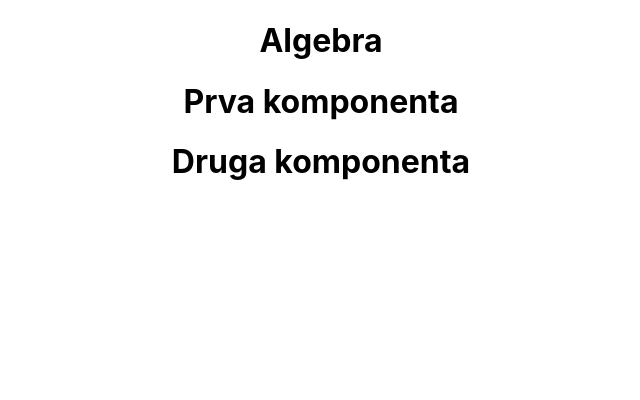
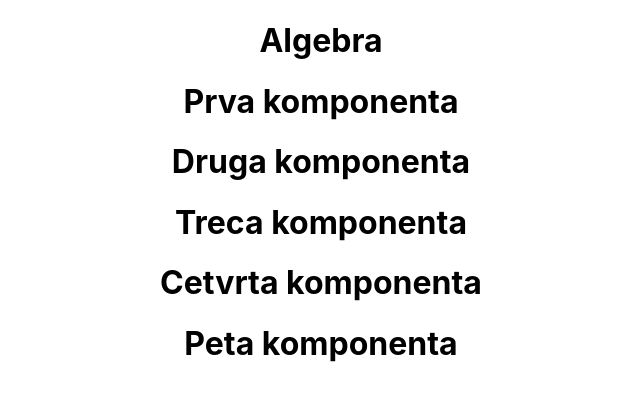
Before and after one commit to sibigluhunoz/react-vjezba2, a React (Create React App) app: page / in a window 1280 px wide. Shown: the top 400 px of the page, without its empty margins (319-959 px from the left). Built offline with nearby package versions, Linux system fonts and the light colour scheme.

Commit message:
dodane komponente

```diff
--- a/src/App.jsx
+++ b/src/App.jsx
@@ -1,6 +1,9 @@
 import './App.css';
 import PrvaKompa from './components/PrvaKompa';
 import DrugaKompa from './components/DrugaKompa';
+import TrecaKompa from './components/TrecaKompa';
+import CetvrtaKompa from './components/CetvrtaKompa';
+import PetaKompa from './components/PetaKompa';
 
 function App() {
   return (
@@ -8,6 +11,9 @@ function App() {
     <h1>Algebra</h1>
     <PrvaKompa />
     <DrugaKompa />
+    <TrecaKompa />
+    <CetvrtaKompa />
+    <PetaKompa />
     </div>
   );
 }
--- /dev/null
+++ b/src/components/CetvrtaKompa.jsx
@@ -0,0 +1,9 @@
+const CetvrtaKompa = () => {
+    return (
+        <div>
+          <h1>Cetvrta komponenta</h1>
+        </div>
+    );
+};
+
+export default CetvrtaKompa;
--- /dev/null
+++ b/src/components/PetaKompa.jsx
@@ -0,0 +1,9 @@
+const PetaKompa = () => {
+    return (
+        <div>
+          <h1>Peta komponenta</h1>
+        </div>
+    );
+};
+
+export default PetaKompa;
--- /dev/null
+++ b/src/components/TrecaKompa.jsx
@@ -0,0 +1,9 @@
+const TrecaKompa = () => {
+    return (
+        <div>
+          <h1>Treca komponenta</h1>
+        </div>
+    );
+};
+
+export default TrecaKompa;
```
